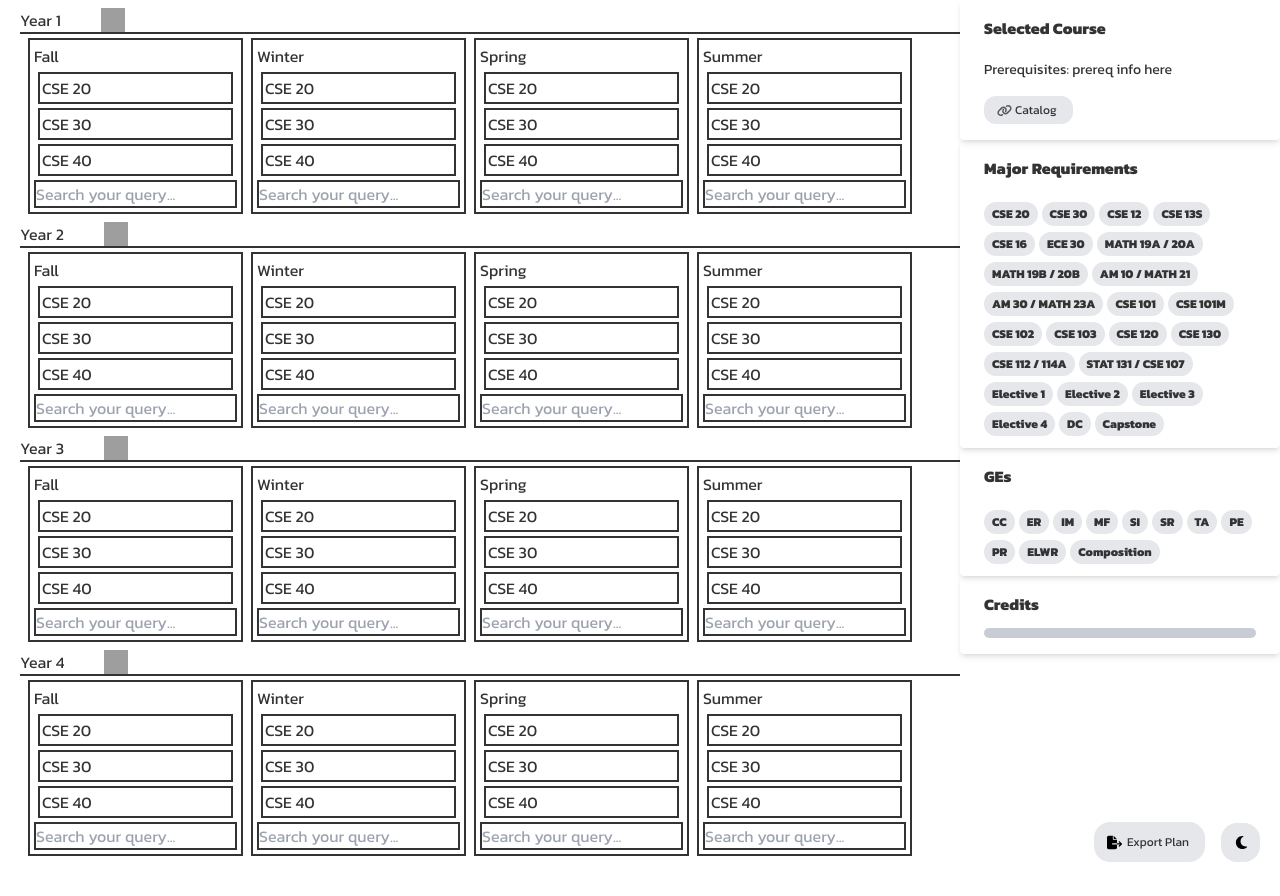
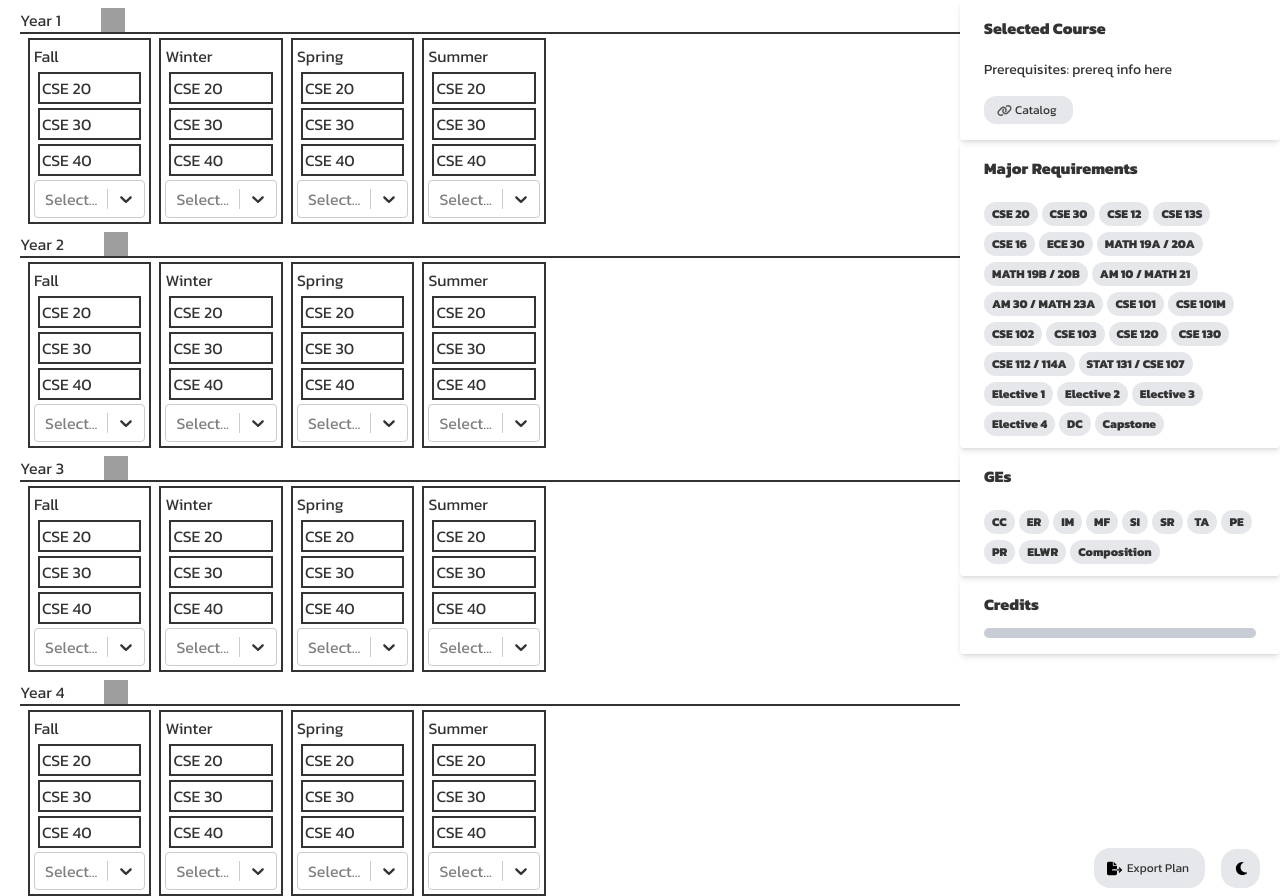
Before and after one commit to nhi1e/ucsc-made-easy-frontend, a React (Vite) app: page / in a window 1280 px wide. Before the commit the page ends 870 px from the top, so only its background shows below. Built offline with nearby package versions, Linux system fonts and the light colour scheme; grey boxes are pictures that could not be loaded.

Commit message:
starting states of courses

```diff
--- a/package.json
+++ b/package.json
@@ -11,7 +11,8 @@
   },
   "dependencies": {
     "react": "^18.2.0",
-    "react-dom": "^18.2.0"
+    "react-dom": "^18.2.0",
+    "react-select": "^5.8.0"
   },
   "devDependencies": {
     "@types/react": "^18.2.43",
--- a/src/App.jsx
+++ b/src/App.jsx
@@ -1,11 +1,14 @@
 import Right from "./components/Right";
 import Left from "./components/Left";
+import { useState } from "react";
 
 export default function App() {
+  const [courses, setCourses] = useState([]);
+
   return (
     <>
-      <div class="flex">
-        <Left />
+      <div className="flex">
+        <Left courses={courses} setCourses={setCourses} />
         <Right />
       </div>
     </>
--- a/src/components/CourseSelect.jsx
+++ b/src/components/CourseSelect.jsx
@@ -1,29 +1,30 @@
 import { useState } from "react";
 import CourseBox from "./CourseBox";
-import SelectNewCourse from "./SelectNewCourse";
+// import SelectNewCourse from "./SelectNewCourse";
+import SelectNewCourseNew from "./SelectNewCourseNew";
 
-export default function CourseSelect(quarter) {
+export default function CourseSelect(quarter, courses, setCourses) {
   const sample_selected = ["CSE 20", "CSE 30", "CSE 40"];
   const sample_courses = ["AAAA", "BBBB", "CCCC", "DDDD", "EEEE"];
   const [results, setResults] = useState(sample_courses);
 
-  const handleChange = (e) => {
-    const { target } = e;
-    if (!target.value.trim()) return setResults([]);
-    if (target === "") {
-      setResults(sample_courses);
-      return;
-    }
+  // const handleChange = (e) => {
+  //   const { target } = e;
+  //   if (!target.value.trim()) return setResults([]);
+  //   if (target === "") {
+  //     setResults(sample_courses);
+  //     return;
+  //   }
 
-    const filteredValue = sample_courses.filter((course) =>
-      course.toLowerCase().startsWith(target.value)
-    );
-    setResults(filteredValue);
-  };
+  //   const filteredValue = sample_courses.filter((course) =>
+  //     course.toLowerCase().startsWith(target.value)
+  //   );
+  //   setResults(filteredValue);
+  // };
 
-  const handleClose = () => {
-    setResults(sample_courses);
-  };
+  // const handleClose = () => {
+  //   setResults(sample_courses);
+  // };
 
   return (
     <div className="m-1">
@@ -31,10 +32,11 @@ export default function CourseSelect(quarter) {
       {sample_selected.map((selected, index) => (
         <CourseBox key={index} course={selected} />
       ))}
-      <SelectNewCourse
-        results={results}
-        onChange={handleChange}
-        onClose={handleClose}
+      {/* I want below to change the list I have in this current scope */}
+      <SelectNewCourseNew
+      // results={results}
+      // onChange={handleChange}
+      // onClose={handleClose}
       />
     </div>
   );
--- /dev/null
+++ b/src/components/CustomOption.jsx
@@ -0,0 +1,21 @@
+import React from "react";
+import PropTypes from "prop-types"; // Import PropTypes from 'prop-types'
+import { components } from "react-select";
+
+const CustomOption = ({ children, ...props }) => {
+  // eslint-disable-next-line no-unused-vars
+  const { onMouseMove, onMouseOver, ...rest } = props.innerProps;
+  const newProps = { ...props, innerProps: rest };
+  return (
+    <components.Option {...newProps} className="custom-option">
+      {children}
+    </components.Option>
+  );
+};
+
+CustomOption.propTypes = {
+  innerProps: PropTypes.object.isRequired,
+  children: PropTypes.node.isRequired,
+};
+
+export default CustomOption;
--- a/src/components/Left.jsx
+++ b/src/components/Left.jsx
@@ -1,9 +1,9 @@
 import MainSelect from "./MainSelect";
 
-export default function Left() {
+export default function Left(courses, setCourses) {
   return (
     <div className="flex-none w-3/4">
-      <MainSelect />
+      <MainSelect courses={courses} setCourses={setCourses} />
     </div>
   );
 }
--- a/src/components/MainSelect.jsx
+++ b/src/components/MainSelect.jsx
@@ -1,9 +1,10 @@
+import SelectNewCourseNew from "./SelectNewCourseNew";
 import Years from "./Years";
 
-export default function MainSelect() {
+export default function MainSelect(courses, setCourses) {
   return (
     <div>
-      <Years />
+      <Years courses={courses} setCourses={setCourses} />
     </div>
   );
 }
--- a/src/components/Quarters.jsx
+++ b/src/components/Quarters.jsx
@@ -1,8 +1,7 @@
 import { useState } from "react";
 import CourseSelect from "./CourseSelect";
 
-export default function Quarters(year) {
-  console.log(year);
+export default function Quarters(year, courses, setCourses) {
   const quarter_names = ["Fall", "Winter", "Spring", "Summer"];
 
   const [collapse, setCollapse] = useState(false);
@@ -26,9 +25,13 @@ export default function Quarters(year) {
       </div>
       <div className="flex ml-5">
         {!collapse &&
-          quarter_names.map((name) => (
-            <div className="max-w-400 border-2 ml-2 mt-1">
-              <CourseSelect quarter={name} />
+          quarter_names.map((name, index) => (
+            <div className="max-w-400 border-2 ml-2 mt-1" key={index}>
+              <CourseSelect
+                quarter={name}
+                courses={courses}
+                setCourses={setCourses}
+              />
             </div>
           ))}
       </div>
--- a/src/components/SelectNewCourse.jsx
+++ b/src/components/SelectNewCourse.jsx
@@ -59,13 +59,13 @@ export default function SelectNewCourse({
           value={defaultValue}
           onChange={handleChange}
           type="text"
-          className=" border-2 border-gray-500 focus:border-gray-700 outline-none transition"
-          placeholder="Search your query..."
+          className=" border-2 p-1 border-gray-500 focus:border-gray-700 outline-none transition"
+          placeholder="Add a class..."
         />
 
         {/* Search Results Container */}
         {showResults && (
-          <div className="absolute mt-1 w-full p-2 bg-white shadow-lg rounded-bl rounded-br max-h-56 overflow-y-auto">
+          <div className="absolute mt-1 w-full p-2 bg-slate-800 shadow-lg rounded-bl rounded-br max-h-56 overflow-y-auto">
             {results.map((item, index) => {
               return (
                 <div
--- /dev/null
+++ b/src/components/SelectNewCourseNew.jsx
@@ -0,0 +1,69 @@
+import Select, { createFilter } from "react-select";
+import CustomOption from "./CustomOption";
+
+export default function SelectNewCourseNew() {
+  return (
+    <>
+      <Select
+        classNamePrefix="react-select"
+        //   value={selectedOption[`${year} - ${season} - Slot ${selectIndex}`]}
+        //   key={`Select ${selectIndex}`}
+        isClearable={true}
+        //   defaultValue={prev_vals[index]}
+        filterOption={createFilter({ ignoreAccents: false })}
+        //   options={courses}
+        //   onChange={(selectedOption) =>
+        //     handleChange(
+        //       selectedOption,
+        //       `${year} - ${season} - Slot ${selectIndex}`,
+        //       year,
+        //       season,
+        //       selectIndex,
+        //       index
+        //     )
+        //   }
+        captureMenuScroll={false}
+        components={{ Option: CustomOption }}
+        //   className={singleValueClass}
+        //   styles={{
+        //     dropdownIndicator: (provided) => ({
+        //       ...provided,
+        //       svg: {
+        //         fill: colorMode === "dark" ? "white-dark" : "",
+        //       },
+        //     }),
+        //     clearIndicator: (provided) => ({
+        //       ...provided,
+        //       svg: {
+        //         fill: colorMode === "dark" ? "white-dark" : "",
+        //       },
+        //     }),
+        //     input: (provided) => ({
+        //       ...provided,
+
+        //       color: colorMode === "dark" ? "white" : "",
+        //     }),
+
+        // control: (baseStyles, state) => ({
+        //   ...baseStyles,
+        //   border: 0,
+        //   boxShadow: "none",
+        //   backgroundColor:
+        //     sharedState[index] === 1
+        //       ? "#ff6961"
+        //       : colorMode === "dark"
+        //         ? "black-dark"
+        //         : "white",
+        //   "&:hover": {
+        //     color: "green",
+        //   },
+        // }),
+        // option: (provided, state) => ({
+        //   ...provided,
+        //   backgroundColor: state.isSelected ? "#61677A" : "",
+        // }),
+        //   }}
+      />
+    </>
+  );
+}
--- a/src/components/Years.jsx
+++ b/src/components/Years.jsx
@@ -1,15 +1,15 @@
 import Quarters from "./Quarters";
 
-export default function Years() {
+export default function Years(courses, setCourses) {
   const year_names = ["Year 1", "Year 2", "Year 3", "Year 4"];
 
   return (
     <div>
-      {year_names.map((year) => {
+      {year_names.map((year, index) => {
         return (
-          <>
-            <Quarters year={year} />
-          </>
+          <div key={index}>
+            <Quarters year={year} courses={courses} setCourses={setCourses} />
+          </div>
         );
       })}
     </div>
```
Also changed, not shown: 1 other file (tests, documents, lock files or other folders).
